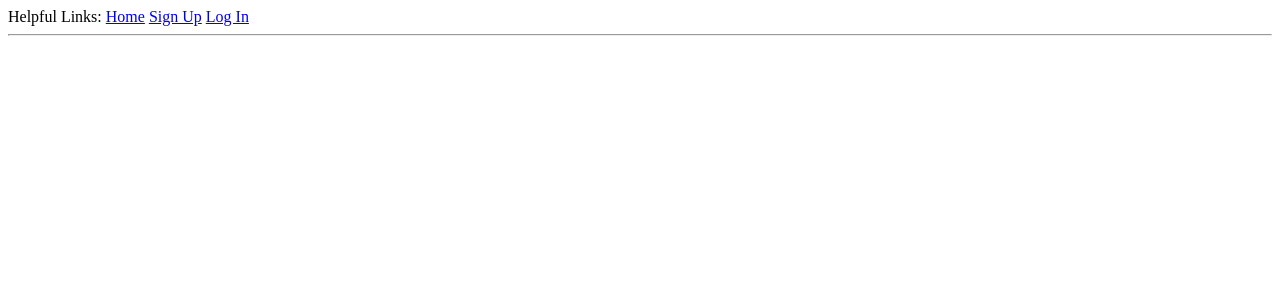
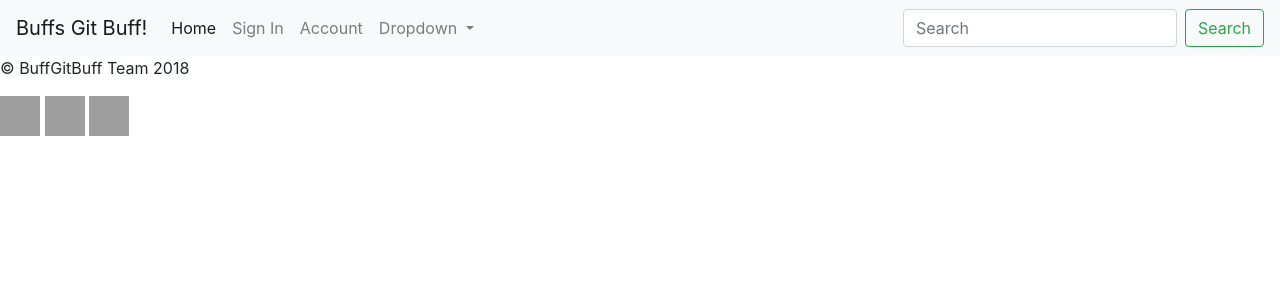
Before and after one commit to tyto8880/buffsgitbuff, a Flask app: page / in a window 1280 px wide. Shown: the top 300 px of the page. Run offline with Flask 2, Linux system fonts and the light colour scheme; some libraries are stand-ins or nearby versions; grey boxes are pictures that could not be loaded.

Commit message:
Add files via upload
the better base

```diff
--- a/buff2s/app/templates/base.html
+++ b/buff2s/app/templates/base.html
@@ -1,24 +1,79 @@
 <!DOCTYPE html>
-<html lang="en">
-<head>
-    <meta charset="UTF-8">
-    <title>{% block title %}{% endblock %} - Buffs get Buff!</title>
-</head>
-<link rel="shortcut icon" href="{{ url_for('static', filename='assets/favicon.ico') }}">
+<html>
+	<head> <!-- These are Tags -->
+		<meta charset = "utf-8">
+		<title>
+			Buffs get Buff!
+		</title>
+
+        <!-- include stylesheet -->
+		<link rel = "stylesheet" type = "text/css" href = "{{ url_for('static',filename = 'css.css')}}">
+		<link rel = "stylesheet" type = "text/css" href = "{{ url_for('static',filename = 'normalize.css')}}">
+        <!-- include bootstrap-->
+        <link rel= "stylesheet" href="https://maxcdn.bootstrapcdn.com/bootstrap/4.0.0/css/bootstrap.min.css" integrity="sha384-Gn5384xqQ1aoWXA+058RXPxPg6fy4IWvTNh0E263XmFcJlSAwiGgFAW/dAiS6JXm" crossorigin="anonymous">
+	</head>
+
+<body id="header_body">
+
+    <nav class="navbar navbar-expand-lg navbar-light bg-light">
+      <a class="navbar-brand" href="#">Buffs Git Buff!</a>
+      <button class="navbar-toggler" type="button" data-toggle="collapse" data-target="#navbarSupportedContent" aria-controls="navbarSupportedContent" aria-expanded="false" aria-label="Toggle navigation">
+        <span class="navbar-toggler-icon"></span>
+      </button>
+
+      <div class="collapse navbar-collapse" id="navbarSupportedContent">
+        <ul class="navbar-nav mr-auto">
+          <li class="nav-item active">
+            <a class="nav-link" href= "{{ url_for('home') }}" >Home <span class="sr-only">(current)</span></a>
+          </li>
+          <li class="nav-item">
+              {% if session['logged_in'] == True %}
+            <a class="nav-link disabled" href="#">{{ session['username'] }}</a>
+              {% else %}
+                  <a class="nav-link" href="{{ url_for('login') }}">Sign In</a>
+              {% endif %}
+          </li>
+            <li class="nav-item">
+            <a class="nav-link" href="#">Account</a>
+          </li>
+          <li class="nav-item dropdown">
+            <a class="nav-link dropdown-toggle" href="#" id="navbarDropdown" role="button" data-toggle="dropdown" aria-haspopup="true" aria-expanded="false">
+              Dropdown
+            </a>
+            <div class="dropdown-menu" aria-labelledby="navbarDropdown">
+              <a class="dropdown-item" href="#">Action</a>
+              <a class="dropdown-item" href="#">Another action</a>
+              <div class="dropdown-divider"></div>
+              <a class="dropdown-item" href="#">Something else here</a>
+            </div>
+          </li>
+        {% if session['logged_in'] == True %}
+            <li>
+                <a href = "{{ url_for('logout')}}"> <button class="btn btn-default" type="button">Sign out</button> </a>
+            </li>
+        {% endif %}
+        </ul>
+        <form class="form-inline my-2 my-lg-0">
+          <input class="form-control mr-sm-2" type="search" placeholder="Search" aria-label="Search">
+          <button class="btn btn-outline-success my-2 my-sm-0" type="submit">Search</button>
+        </form>
+      </div>
+    </nav>
+</body>
+
 <body>
-    <div>Helpful Links:
-        <a href="{{ url_for('home') }}">Home</a>
-        {% if not session['username'] %}
-            <a href="{{ url_for('signup') }}">Sign Up</a>
-            <a href="{{ url_for('login') }}">Log In</a>
-        {% endif %}
-        {% if session['username'] %}
-            <a href="{{ url_for('userdash', user=session['username']) }}">Your Page</a>
-            <a href="{{ url_for('logout') }}">Log Out</a>
-        {% endif %}
-        {% block menuitem %}{% endblock %}
+    <div class = "container-fluid" style = "min-height:100%">
+    {% block body %}{% endblock %}
     </div>
-    <hr>
-    {% block content %}{% endblock %}
+</body>
+
+<body style= "bottom: 0; vertical-align: center;">
+				<p>
+					&copy; BuffGitBuff Team 2018
+				</p>
+
+				<a href = "http://twitter.com"> <img src = "{{ url_for('static', filename = 'twitter.png') }}" alt = "Twitter" style = "width:40px;height:40px;"></a>
+				<a href = "http://facebook.com"> <img src = "{{ url_for('static', filename = 'facebook.png') }}" alt="Facebook" style = "width:40px;height:40px;"></a>
+                <a href = "http://google.com"> <img src = "{{ url_for('static', filename = 'google.png.jpg') }}" alt = "Google" style = "width:40px;height:40px;"></a>
 </body>
 </html>
```
